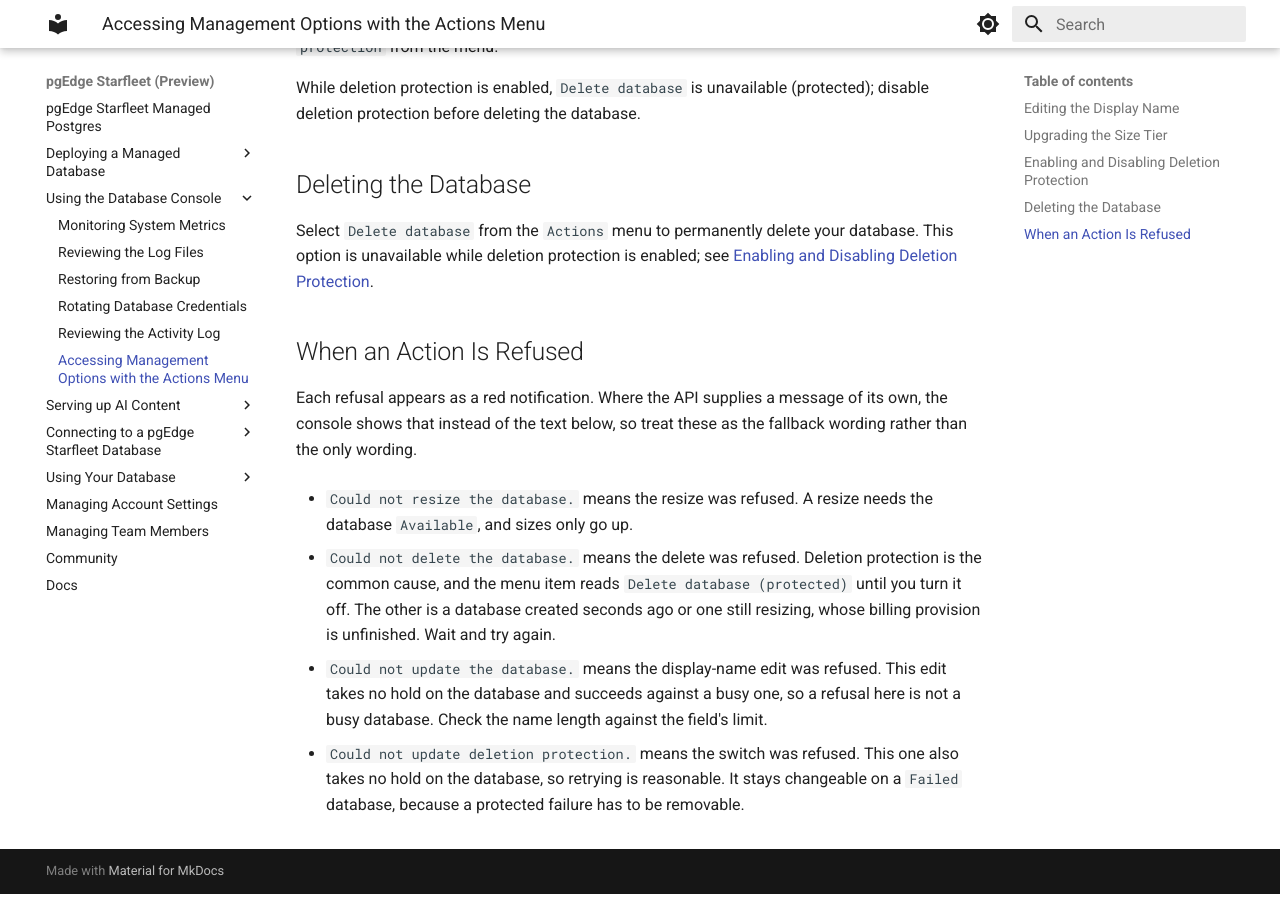
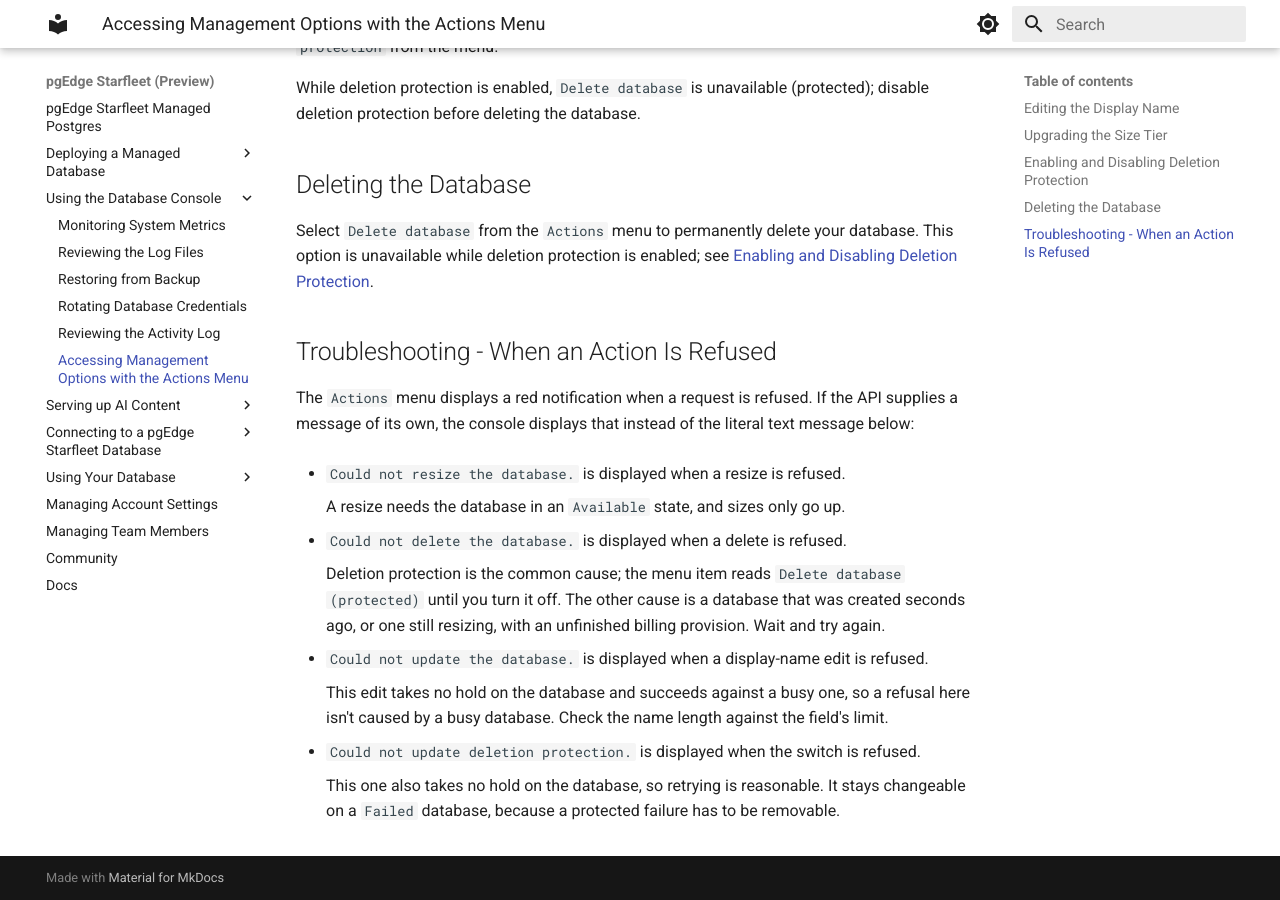
Before and after one commit to pgEdge/pgedge-starfleet-docs, an MkDocs documentation site: the page built from docs/using_console/actions.md, in a window 1280 px wide and 900 px high, scrolled down 2333 px. Built offline with MkDocs 1.6.1 and Material for MkDocs 9.7.7, drawn with Linux system fonts in a browser that asks for light colours.

Commit message:
Reformat actions.md troubleshooting section to match project pattern
Rename the section to the "Troubleshooting - When ..." convention used
elsewhere, and reformat each refusal message into the message/cause
bullet pattern already established in mcp.md and rag.md. Fix two
grammar slips found along the way (a cause described as literally
"a database", and "a refusal is not a busy database").

Co-Authored-By: Claude Sonnet 5 <noreply@anthropic.com>

```diff
--- a/docs/using_console/actions.md
+++ b/docs/using_console/actions.md
@@ -60,26 +60,37 @@ Select `Delete database` from the `Actions` menu to permanently delete your
 database. This option is unavailable while deletion protection is enabled; see
 [Enabling and Disabling Deletion Protection](#enabling-and-disabling-deletion-protection).
 
-## When an Action Is Refused
+## Troubleshooting - When an Action Is Refused
 
-Each refusal appears as a red notification. Where the API supplies a message
-of its own, the console shows that instead of the text below, so treat these
-as the fallback wording rather than the only wording.
+The `Actions` menu displays a red notification when a request is refused.
+If the API supplies a message of its own, the console displays that
+instead of the literal text message below:
 
-* `Could not resize the database.` means the resize was refused. A resize
-  needs the database `Available`, and sizes only go up.
+* `Could not resize the database.` is displayed when a resize is
+  refused.
 
-* `Could not delete the database.` means the delete was refused. Deletion
-  protection is the common cause, and the menu item reads
-  `Delete database (protected)` until you turn it off. The other is a database created seconds ago or one still
-  resizing, whose billing provision is unfinished. Wait and try again.
+    A resize needs the database in an `Available` state, and sizes
+    only go up.
 
-* `Could not update the database.` means the display-name edit was refused.
-  This edit takes no hold on the database and succeeds against a busy one, so
-  a refusal here is not a busy database. Check the name length against the
-  field's limit.
+* `Could not delete the database.` is displayed when a delete is
+  refused.
 
-* `Could not update deletion protection.` means the switch was refused. This
-  one also takes no hold on the database, so retrying is reasonable. It stays
-  changeable on a `Failed` database, because a protected failure has to be
-  removable.
+    Deletion protection is the common cause; the menu item reads
+    `Delete database (protected)` until you turn it off. The other
+    cause is a database that was created seconds ago, or one still
+    resizing, with an unfinished billing provision. Wait and try
+    again.
+
+* `Could not update the database.` is displayed when a display-name
+  edit is refused.
+
+    This edit takes no hold on the database and succeeds against a
+    busy one, so a refusal here isn't caused by a busy database.
+    Check the name length against the field's limit.
+
+* `Could not update deletion protection.` is displayed when the
+  switch is refused.
+
+    This one also takes no hold on the database, so retrying is
+    reasonable. It stays changeable on a `Failed` database, because a
+    protected failure has to be removable.
```
